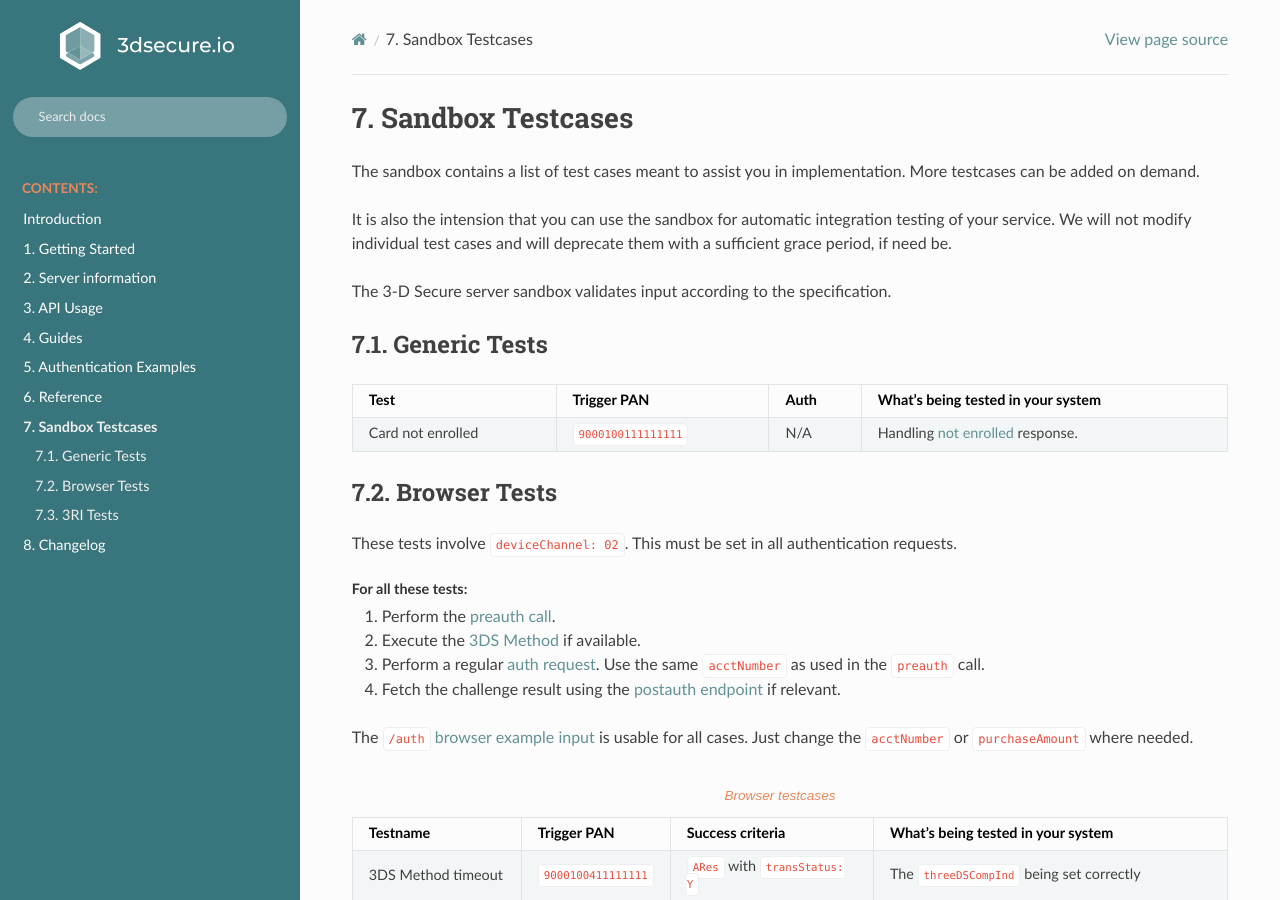
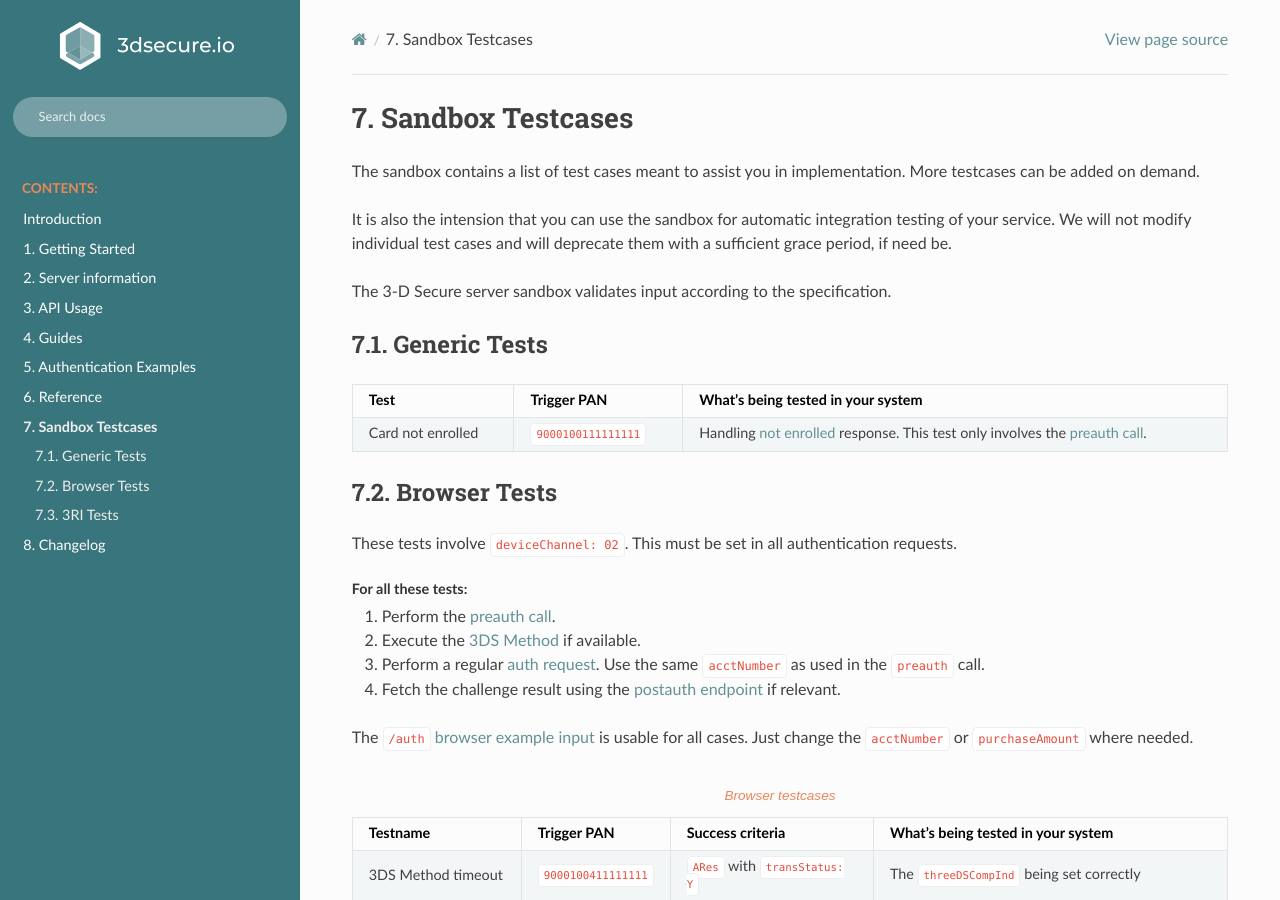
Before and after one commit to clearhaus/3DSv2-api-documentation, a Sphinx documentation site: the page built from source/sandbox.rst, in a window 1280 px wide and 900 px high. Built offline with Sphinx 7.4.7 and the Read the Docs theme 2.0.0, drawn with Linux system fonts in a browser that asks for light colours.

Commit message:
Refine generic not enroleld test

```diff
--- a/source/sandbox.rst
+++ b/source/sandbox.rst
@@ -18,11 +18,12 @@ The 3-D Secure server sandbox validates input according to the specification.
 Generic Tests
 *************
 
-==================== ==================== ==== ======
-Test                 Trigger PAN          Auth What's being tested in your system
-==================== ==================== ==== ======
-Card not enrolled    ``9000100111111111`` N/A  Handling :ref:`not enrolled <not_enrolled>` response.
-==================== ==================== ==== ======
+==================== ==================== ======
+Test                 Trigger PAN          What's being tested in your system
+==================== ==================== ======
+Card not enrolled    ``9000100111111111`` Handling :ref:`not enrolled <not_enrolled>` response.
+                                          This test only involves the :ref:`preauth call <preauth-usage>`.
+==================== ==================== ======
 
 *************
 Browser Tests
@@ -32,7 +33,7 @@ These tests involve ``deviceChannel: 02``. This must be set in all
 authentication requests.
 
 For all these tests:
-  1. Perform the :ref:`preauth call <preauth-input-210>`.
+  1. Perform the :ref:`preauth call <preauth-usage>`.
   2. Execute the :ref:`3DS Method <3ds_method>` if available.
   3. Perform a regular :ref:`auth request <auth-usage>`.
      Use the same ``acctNumber`` as used in the ``preauth`` call.
```
